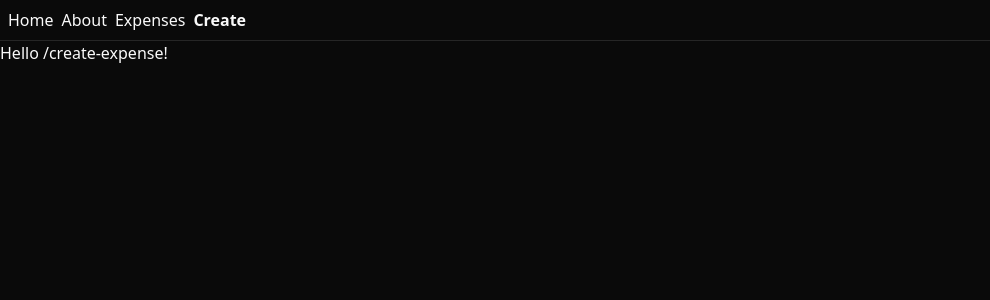
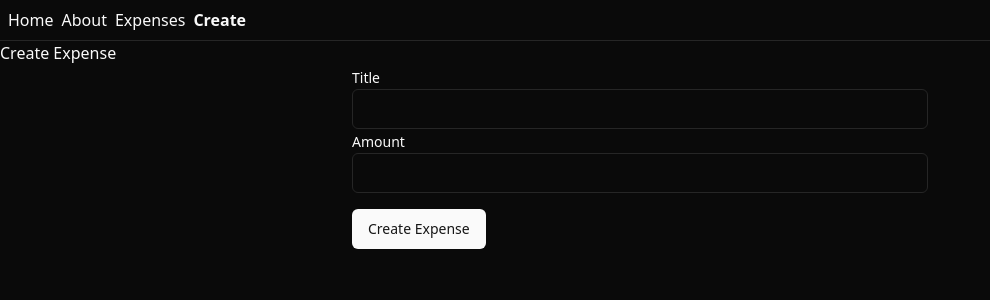
Before and after one commit to kestisgabriel/budge, a React (Vite) app in the folder client/: page /create-expense in a window 1280 px wide. Shown: the top 300 px of the page, without its empty margins (0-990 px from the left). Built offline with nearby package versions, Linux system fonts and the light colour scheme; what hono would draw is missing.

Commit message:
create expense

```diff
--- a/client/package.json
+++ b/client/package.json
@@ -10,6 +10,7 @@
     "preview": "vite preview"
   },
   "dependencies": {
+    "@radix-ui/react-label": "^2.1.0",
     "@radix-ui/react-slot": "^1.1.0",
     "@tanstack/react-query": "^5.51.23",
     "@tanstack/react-router": "^1.47.1",
--- /dev/null
+++ b/client/src/components/ui/input.tsx
@@ -0,0 +1,25 @@
+import * as React from "react"
+
+import { cn } from "@/lib/utils"
+
+export interface InputProps
+  extends React.InputHTMLAttributes<HTMLInputElement> {}
+
+const Input = React.forwardRef<HTMLInputElement, InputProps>(
+  ({ className, type, ...props }, ref) => {
+    return (
+      <input
+        type={type}
+        className={cn(
+          "flex h-10 w-full rounded-md border border-input bg-background px-3 py-2 text-sm ring-offset-background file:border-0 file:bg-transparent file:text-sm file:font-medium placeholder:text-muted-foreground focus-visible:outline-none focus-visible:ring-2 focus-visible:ring-ring focus-visible:ring-offset-2 disabled:cursor-not-allowed disabled:opacity-50",
+          className
+        )}
+        ref={ref}
+        {...props}
+      />
+    )
+  }
+)
+Input.displayName = "Input"
+
+export { Input }
--- /dev/null
+++ b/client/src/components/ui/label.tsx
@@ -0,0 +1,24 @@
+import * as React from "react"
+import * as LabelPrimitive from "@radix-ui/react-label"
+import { cva, type VariantProps } from "class-variance-authority"
+
+import { cn } from "@/lib/utils"
+
+const labelVariants = cva(
+  "text-sm font-medium leading-none peer-disabled:cursor-not-allowed peer-disabled:opacity-70"
+)
+
+const Label = React.forwardRef<
+  React.ElementRef<typeof LabelPrimitive.Root>,
+  React.ComponentPropsWithoutRef<typeof LabelPrimitive.Root> &
+    VariantProps<typeof labelVariants>
+>(({ className, ...props }, ref) => (
+  <LabelPrimitive.Root
+    ref={ref}
+    className={cn(labelVariants(), className)}
+    {...props}
+  />
+))
+Label.displayName = LabelPrimitive.Root.displayName
+
+export { Label }
--- a/client/src/routes/create-expense.tsx
+++ b/client/src/routes/create-expense.tsx
@@ -1,5 +1,25 @@
 import { createFileRoute } from '@tanstack/react-router'
+import { Input } from '@/components/ui/input'
+import { Label } from '@/components/ui/label'
+import { Button } from '@/components/ui/button'
 
 export const Route = createFileRoute('/create-expense')({
-	component: () => <div>Hello /create-expense!</div>
+	component: createExpense
 })
+
+function createExpense() {
+	return (
+		<div className="p=2">
+			<h2>Create Expense</h2>
+			<form className="max-w-xl m-auto">
+				<Label htmlFor="title">Title</Label>
+				<Input type="text" id="title" name="title" />
+				<Label htmlFor="amount">Amount</Label>
+				<Input type="number" id="amount" name="amount" />
+				<Button className="mt-4" type="submit">
+					Create Expense
+				</Button>
+			</form>
+		</div>
+	)
+}
```
Also changed, not shown: 1 other file (tests, documents, lock files or other folders). Lines whose indentation alone changed are shown as unchanged.
